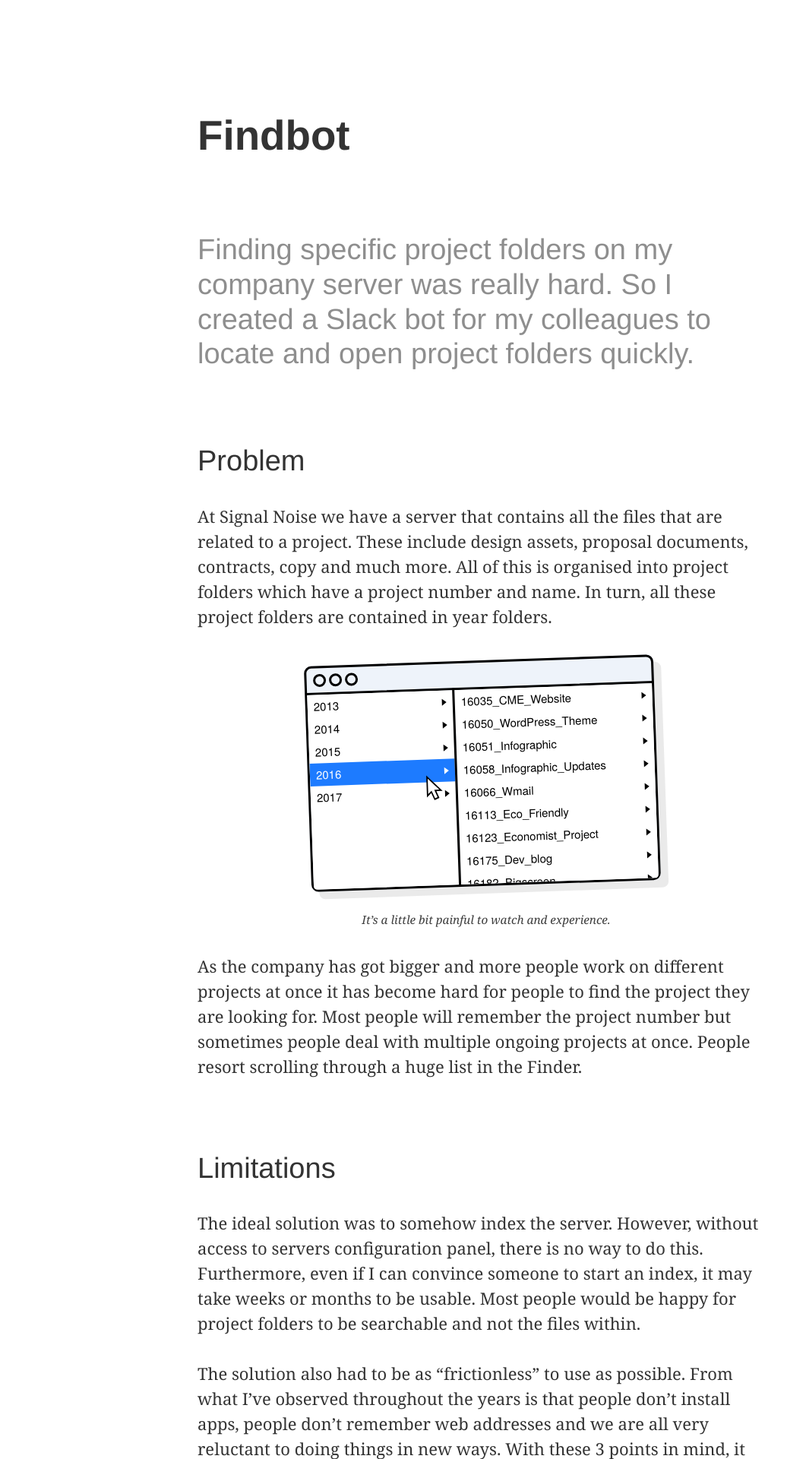
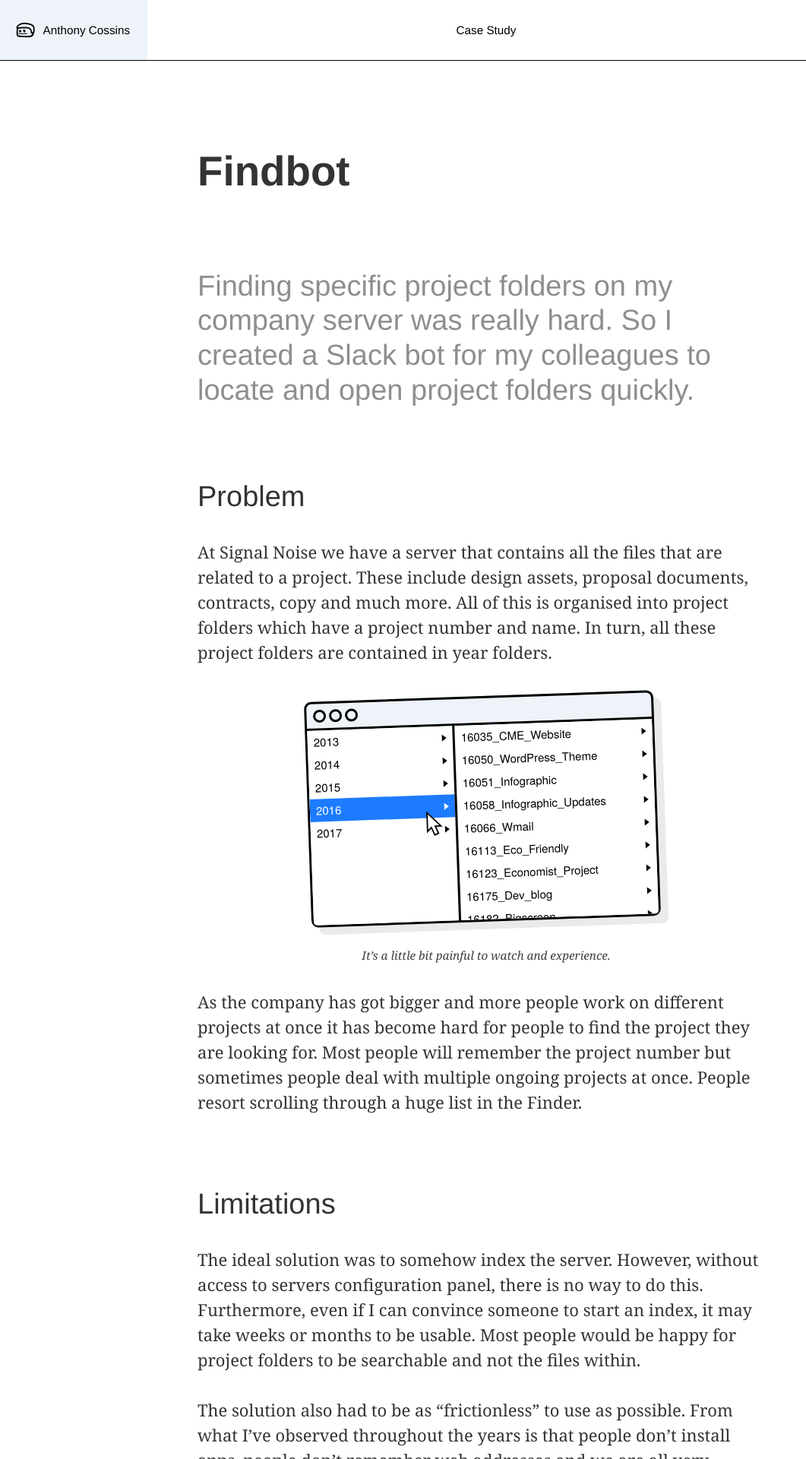
Before and after one commit to anthonyec/website, a Jekyll site: the page built from cases/findbot/index.md, in a window 1280 px wide. Shown: the top 1920 px of the page at 76% size, without its empty margins (0-1061 px from the left). Built offline with Jekyll 4.4.1, drawn with Linux system fonts in a browser that asks for light colours.

Commit message:
Added navbar

```diff
--- a/_layouts/article.html
+++ b/_layouts/article.html
@@ -1,7 +1,7 @@
 <!doctype html>
 <html lang="en-gb">
   <head>
-    <title>{{ page.title | escape | strip_html }}</title>
+    <title>{{ page.title | escape | strip_html }} case study - Anthony Cossins</title>
 
     <meta charset="utf-8">
     <meta name="viewport" content="width=device-width, initial-scale=1">
@@ -9,9 +9,22 @@
 
     <link rel="stylesheet" href="/reset.css">
     <link rel="stylesheet" href="/article.css">
+    <link rel="stylesheet" href="/navbar.css">
   </head>
   <body>
     <div class="page">
+      <div class="navbar">
+        <a class="navbar__logo" href="/">
+          <img src="/assets/img/pp-head.png" alt="Logo" class="navbar__logo-img">
+          <span class="navbar__logo-text">
+            Anthony Cossins
+          </span>
+        </a>
+        <div class="navbar__title">
+          Case Study
+        </div>
+      </div>
+
       <div class="article">
         <h1>
           {{ page.title }}
@@ -20,7 +33,6 @@
           {{ page.overview }}
         </h2>
         {{ content }}
-      </div>
       </div>
 
       <div class="lets-talk">
@@ -32,6 +44,7 @@
         <a href="mailto:anthonycossins@gmail.com" class="lets-talk__button">
           Email me
         </a>
+      </div>
     </div>
 
     <link rel="stylesheet" href="/assets/typey/typey.css">
--- a/article.css
+++ b/article.css
@@ -95,7 +95,7 @@
   color: #333333;
   font-family: 'Georgia', serif;
   max-width: 800px; /* 780 + 20 */
-  padding: 1.5em 20px 3em;
+  padding: 0em 20px 3em;
   margin: 0 auto;
 }
 
--- /dev/null
+++ b/navbar.css
@@ -0,0 +1,43 @@
+.navbar {
+  border-bottom: 1px solid black;
+  text-align: center;
+  padding: 2.096em 0;
+  font-size: 0.694em;
+  font-family: 'Helvetica Neue', Arial, sans-serif;
+  font-weight: 500;
+  position: relative;
+}
+
+.navbar__logo {
+  color: black;
+  display: flex;
+  align-items: center;
+  text-align: center;
+  left: 0;
+  top: 0;
+  height: 100%;
+  padding: 0 1.5em;
+  position: absolute;
+}
+
+.navbar__logo:hover {
+  background: #EEF3FA;
+}
+
+.navbar__logo-img {
+  width: 1.638em;
+  height: 1.378em;
+  margin-top: -1px;
+  margin-left: -2px;
+  display: inline-block;
+}
+
+.navbar__logo-text {
+  margin-left: 0.7em;
+}
+
+@media(max-width: 500px) {
+  .navbar__logo-text {
+    display: none;
+  }
+}
```
Also changed, not shown: assets/img/pp-head.png (added), 1 other file. Lines whose indentation alone changed are shown as unchanged.
